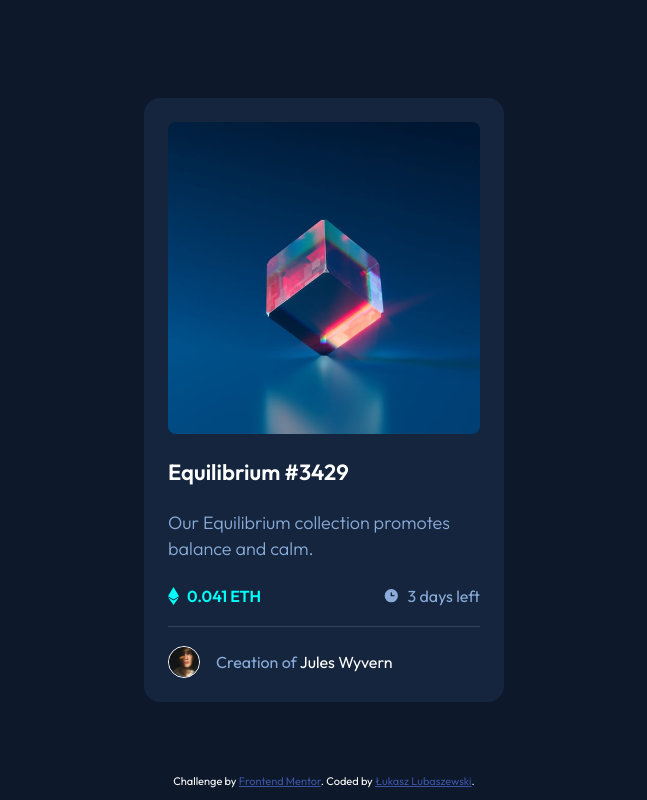
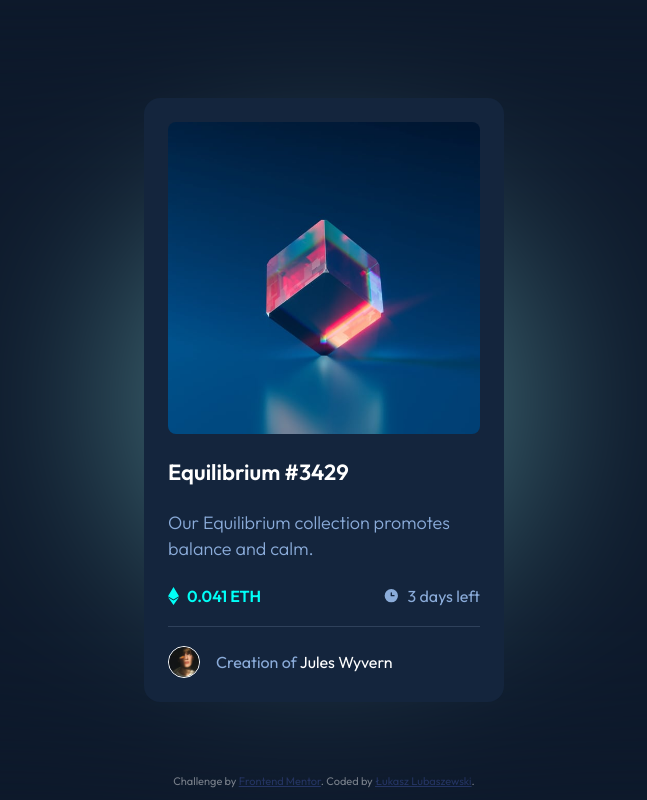
Before and after one commit to luckyszakul0/FM-NFT-preview-card-component, a plain HTML site: page index.html in a window 1280 px wide. Shown: the whole page, without its empty margins (316-963 px from the left). Drawn offline with Linux system fonts and the light colour scheme.

Commit message:
finished the blob

```diff
--- a/index.html
+++ b/index.html
@@ -38,6 +38,7 @@
     </section>
   </main>
 
+  <div id="blur"></div>
   <div id="blob"></div>
 
   <footer class="attribution">
--- a/js/main.js
+++ b/js/main.js
@@ -1,5 +1,11 @@
+//the blob is VERY HEAVILY inspired from Hyperplexed's codepen and YT video https://codepen.io/Hyperplexed/pen/KKBjvbG
+
 const blob = document.getElementById("blob");
 
+// Check if the device has touch support, if yes hide the blob on those devices to dodge spacing and scrolling problems
+if ('ontouchstart' in window || navigator.maxTouchPoints) {
+    blob.style.display = 'none';
+} else {  //make the blob follow the cursor with a bit of a delay
     window.onpointermove = event => {
         const { clientX, clientY } = event;
 
@@ -11,3 +17,4 @@ window.onpointermove = event => {
             fill: "forwards"
         });
     }
+}
--- a/scss/layout/_cursorblob.scss
+++ b/scss/layout/_cursorblob.scss
@@ -1,8 +1,13 @@
+//the blob is VERY HEAVILY inspired from Hyperplexed's codepen and YT video https://codepen.io/Hyperplexed/pen/KKBjvbG
+
 @use '../utilities' as *;
 
 @keyframes rotate {
     from{
         transform: rotate(0deg);
+    }
+    50%{
+        transform: scale(1 1.75);
     }
     to{
         transform: rotate(360deg);
@@ -11,20 +16,22 @@
 
 #blob{
     background: $cursorBlob;
-    height: 40%;
-    aspect-ratio: 1/1.25;
+    height: 50%;
+    aspect-ratio: 1/1;
     position: absolute;
     top: 50%;
     left: 50%;
     translate: -50% -50%;
     border-radius: 50%;
     z-index: -100;
-    filter: blur(60px);
     opacity: 0.5;
-    animation: rotate 15s infinite;
+    animation: rotate 10s infinite;
+}
 
-    @media (hover: none){
-        display: none;
-        opacity: 0;
-    }
+#blur{
+    position: absolute;
+    width: 100%;
+    height: 100%;
+    z-index: 2;
+    backdrop-filter: blur(100px);
 }
```
Also changed, not shown: css/main.min.css, 1 other file. Lines whose indentation alone changed are shown as unchanged.
